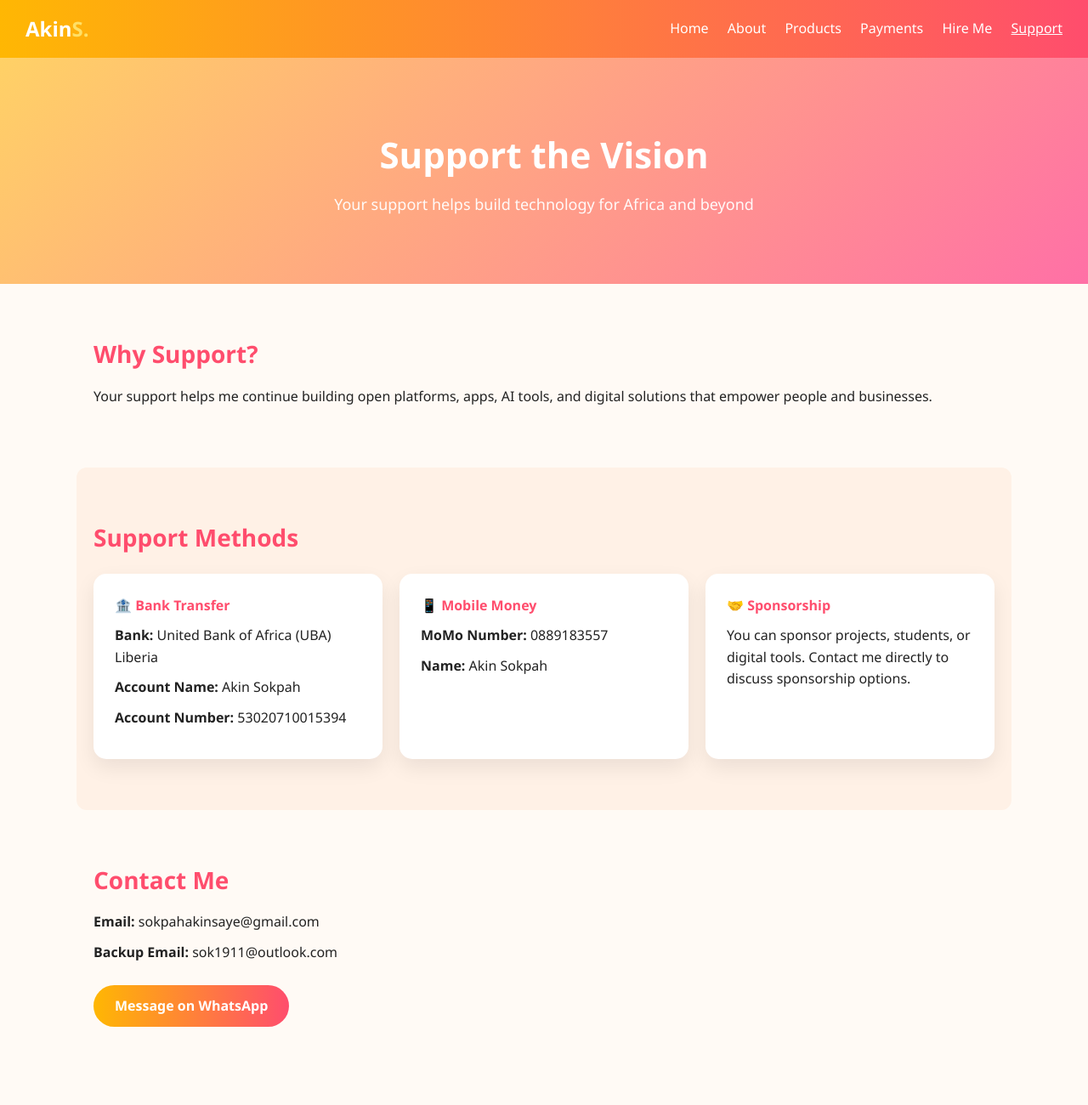
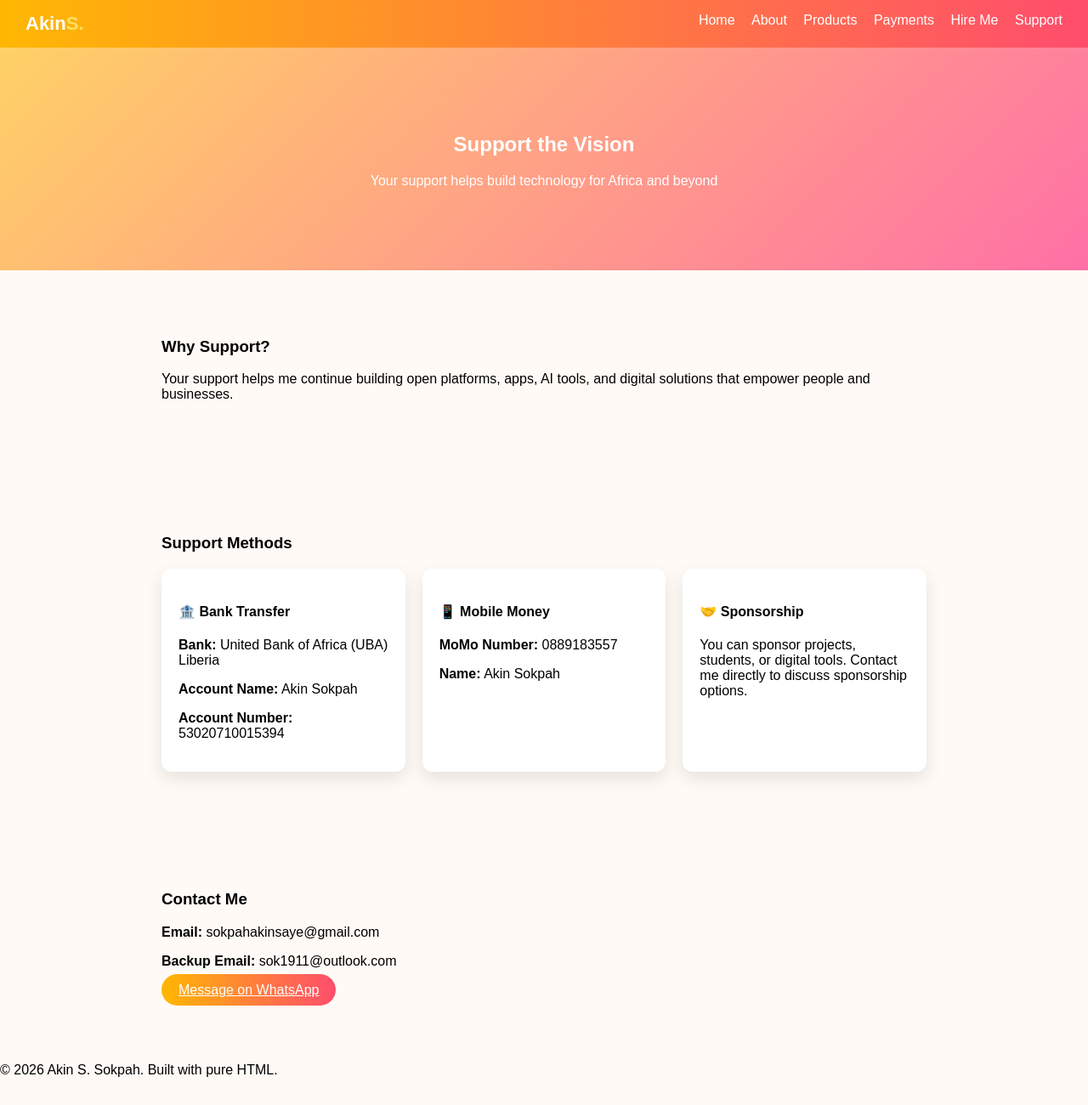
Before and after one commit to stech-hub/STP, a plain HTML site: page support.html in a window 1280 px wide. Shown: the top 1300 px of the page at 85% size. Drawn offline with Linux system fonts and the light colour scheme.

Commit message:
Update style.css

```diff
--- a/style.css
+++ b/style.css
@@ -1,176 +1,81 @@
-/* RESET */
-* {
+body {
   margin: 0;
-  padding: 0;
-  box-sizing: border-box;
-  font-family: "Segoe UI", Tahoma, sans-serif;
+  font-family: Arial, sans-serif;
+  background: #fffaf5;
 }
 
-body {
-  background: #fffaf5;
-  color: #222;
-  line-height: 1.6;
-}
-
-/* NAVBAR */
 .navbar {
   display: flex;
   justify-content: space-between;
-  align-items: center;
   padding: 15px 30px;
   background: linear-gradient(90deg, #ffb703, #ff4d6d);
 }
 
 .logo {
-  font-size: 24px;
+  color: #fff;
   font-weight: bold;
-  color: #fff;
+  font-size: 22px;
 }
 
-.logo span {
-  color: #ffe066;
+.logo span { color: #ffe066; }
+
+nav a {
+  color: #fff;
+  margin-left: 15px;
+  text-decoration: none;
 }
 
-nav a {
-  margin-left: 18px;
-  text-decoration: none;
-  color: #fff;
-  font-weight: 500;
+.hero {
+  text-align: center;
+  padding: 80px 20px;
+  background: linear-gradient(135deg, #ffd166, #ff70a6);
+  color: white;
 }
 
-nav a:hover,
-nav a.active {
-  text-decoration: underline;
+.section {
+  max-width: 900px;
+  margin: auto;
+  padding: 60px 20px;
 }
 
-/* HERO */
-.hero {
-  padding: 80px 20px;
-  text-align: center;
-  background: linear-gradient(135deg, #ffd166, #ff70a6);
-  color: #fff;
+.cards {
+  display: grid;
+  grid-template-columns: repeat(auto-fit,minmax(250px,1fr));
+  gap: 20px;
 }
 
-.hero h1 {
-  font-size: 42px;
-  margin-bottom: 10px;
+.card {
+  background: white;
+  padding: 20px;
+  border-radius: 12px;
+  box-shadow: 0 8px 20px rgba(0,0,0,0.1);
 }
 
-.hero p {
-  font-size: 18px;
-  opacity: 0.95;
+.btn, button {
+  background: linear-gradient(90deg,#ffb703,#ff4d6d);
+  color: white;
+  padding: 10px 20px;
+  border: none;
+  border-radius: 25px;
+  cursor: pointer;
 }
 
-/* SECTIONS */
-.section {
-  padding: 60px 20px;
-  max-width: 1100px;
-  margin: auto;
-}
-
-.section h3 {
-  font-size: 28px;
-  margin-bottom: 15px;
-  color: #ff4d6d;
-}
-
-.section p {
-  margin-bottom: 10px;
-}
-
-/* HIGHLIGHT */
-.highlight {
-  background: #fff1e6;
+.chat-box {
+  background: white;
+  padding: 20px;
   border-radius: 12px;
 }
 
-/* BUTTON */
-.btn {
-  display: inline-block;
-  margin-top: 15px;
-  padding: 12px 25px;
-  background: linear-gradient(90deg, #ffb703, #ff4d6d);
-  color: #fff;
-  text-decoration: none;
-  border-radius: 25px;
-  font-weight: bold;
+#messages {
+  min-height: 300px;
+  margin-bottom: 15px;
 }
 
-.btn:hover {
-  opacity: 0.9;
+.user { color: #111; margin-bottom: 10px; }
+.ai { color: #ff4d6d; margin-bottom: 15px; }
+
+textarea {
+  width: 100%;
+  height: 80px;
+  margin-bottom: 10px;
 }
-
-/* CARDS */
-.cards {
-  display: grid;
-  grid-template-columns: repeat(auto-fit, minmax(250px, 1fr));
-  gap: 20px;
-  margin-top: 20px;
-}
-
-.card {
-  background: #fff;
-  padding: 25px;
-  border-radius: 15px;
-  box-shadow: 0 10px 25px rgba(0,0,0,0.08);
-  transition: transform 0.3s;
-}
-
-.card:hover {
-  transform: translateY(-5px);
-}
-
-.card h4 {
-  margin-bottom: 10px;
-  color: #ff4d6d;
-}
-
-/* FORMS */
-form {
-  max-width: 500px;
-  margin: auto;
-}
-
-input, textarea {
-  width: 100%;
-  padding: 12px;
-  margin-bottom: 15px;
-  border-radius: 8px;
-  border: 1px solid #ccc;
-}
-
-button {
-  width: 100%;
-  padding: 12px;
-  background: linear-gradient(90deg, #ffb703, #ff4d6d);
-  color: #fff;
-  border: none;
-  border-radius: 25px;
-  font-size: 16px;
-  cursor: pointer;
-}
-
-button:hover {
-  opacity: 0.9;
-}
-
-/* FOOTER */
-footer {
-  background: #111;
-  color: #fff;
-  text-align: center;
-  padding: 20px;
-  margin-top: 50px;
-}
-
-/* RESPONSIVE */
-@media (max-width: 768px) {
-  .hero h1 {
-    font-size: 32px;
-  }
-
-  nav a {
-    margin-left: 10px;
-    font-size: 14px;
-  }
-}
```
